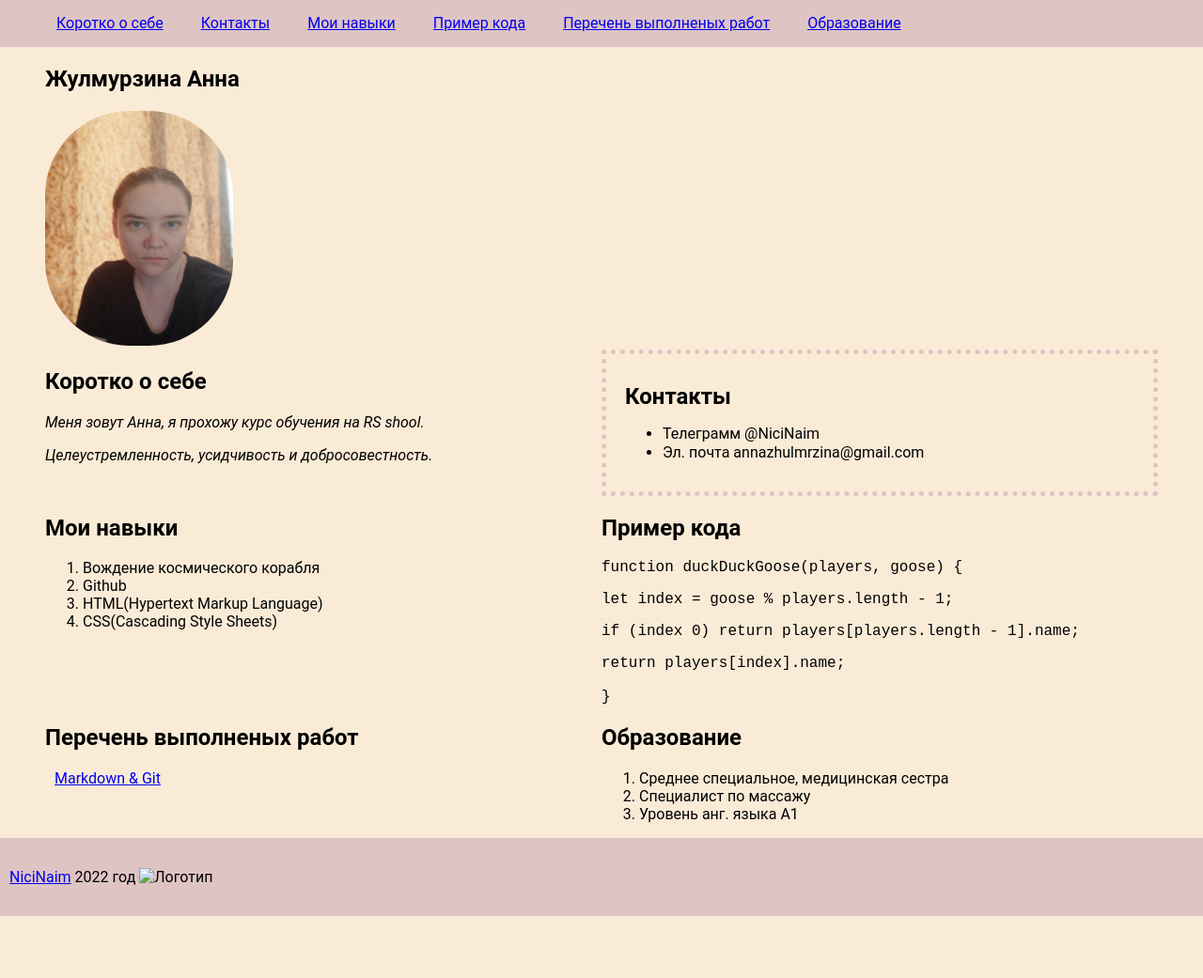
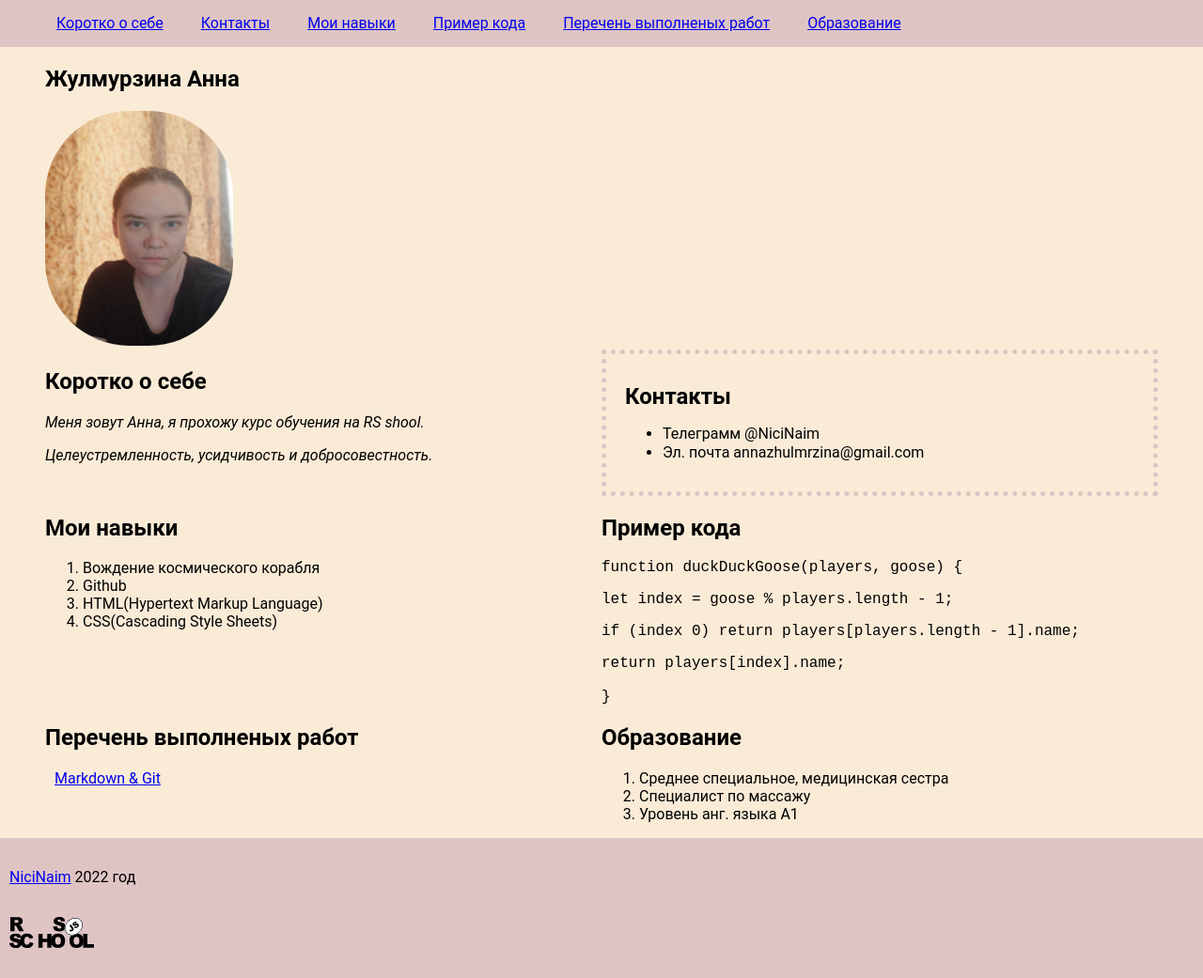
Before and after one commit to NiciNaim/rsschool-cv, a plain HTML site: page index.html in a window 1280 px wide. Shown: the whole page at 94% size. Before the commit the page ends 975 px from the top, so only its background shows below. Drawn offline with Linux system fonts and the light colour scheme.

Commit message:
add: add logo, css

```diff
--- a/index.html
+++ b/index.html
@@ -76,9 +76,7 @@
     <footer class="footer">
         <a href="https://github.com/NiciNaim" class="git">NiciNaim</a>
         <span> 2022 год</span>
-
-        <img src="/logo.svg" alt="Логотип"> <!-- https://rs.school/images/rs_school_js.svg -->
-
+        <a href="https://rs.school/js/"><img class="logo" src="assets/img/rs_school_js.svg" alt="Логотип"><!-- https://rs.school/images/rs_school_js.svg --> </a>
     </footer>
     </div>
  </body>
--- a/style.css
+++ b/style.css
@@ -75,3 +75,10 @@ html {
   padding: 2rem 0;
 
 }
+.logo{
+  width: 100px;
+  height: auto;
+  display: flex;
+  padding-top: 2rem;
+  padding-left: 10px;
+}
```
Also changed, not shown: assets/img/rs_school_js.svg (added).
